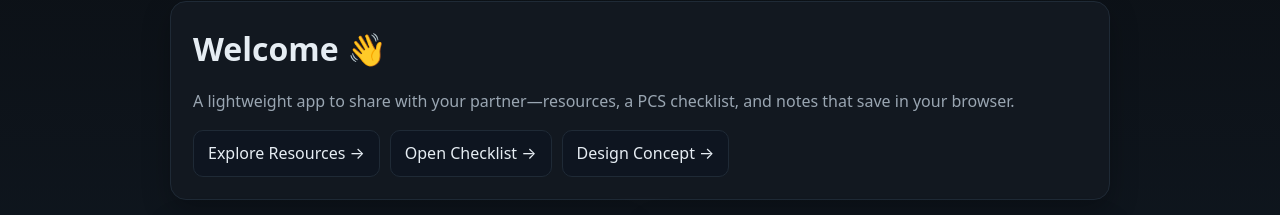
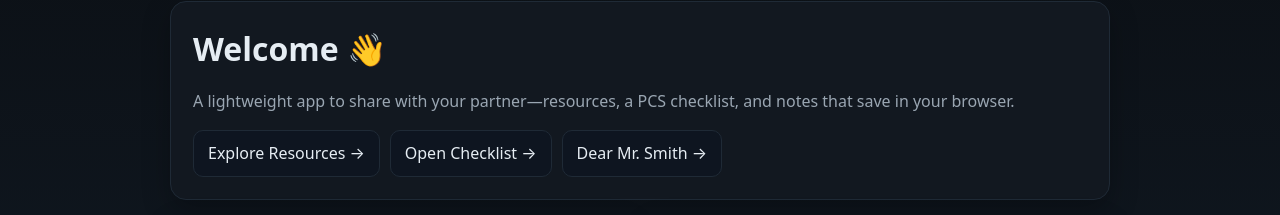
Before and after one commit to aangeliquess/milspouse-support, a Next.js app: page / in a window 1280 px wide. Shown: the part 138-353 px from the top of the page. Built offline with nearby package versions, Linux system fonts and the light colour scheme.

Commit message:
Update page.js

```diff
--- a/app/page.js
+++ b/app/page.js
@@ -20,7 +20,7 @@ export default function Page() {
             target="_blank"
             rel="noreferrer"
           >
-            Design Concept →
+            Dear Mr. Smith →
           </a>
         </div>
       </div>
```
